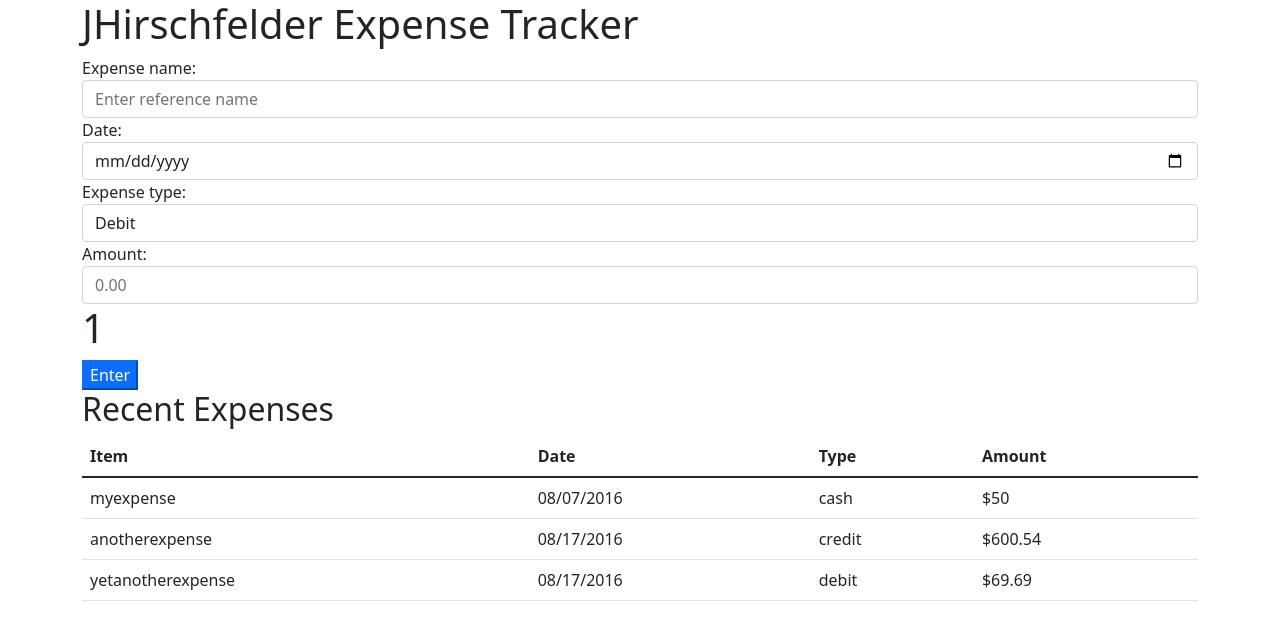
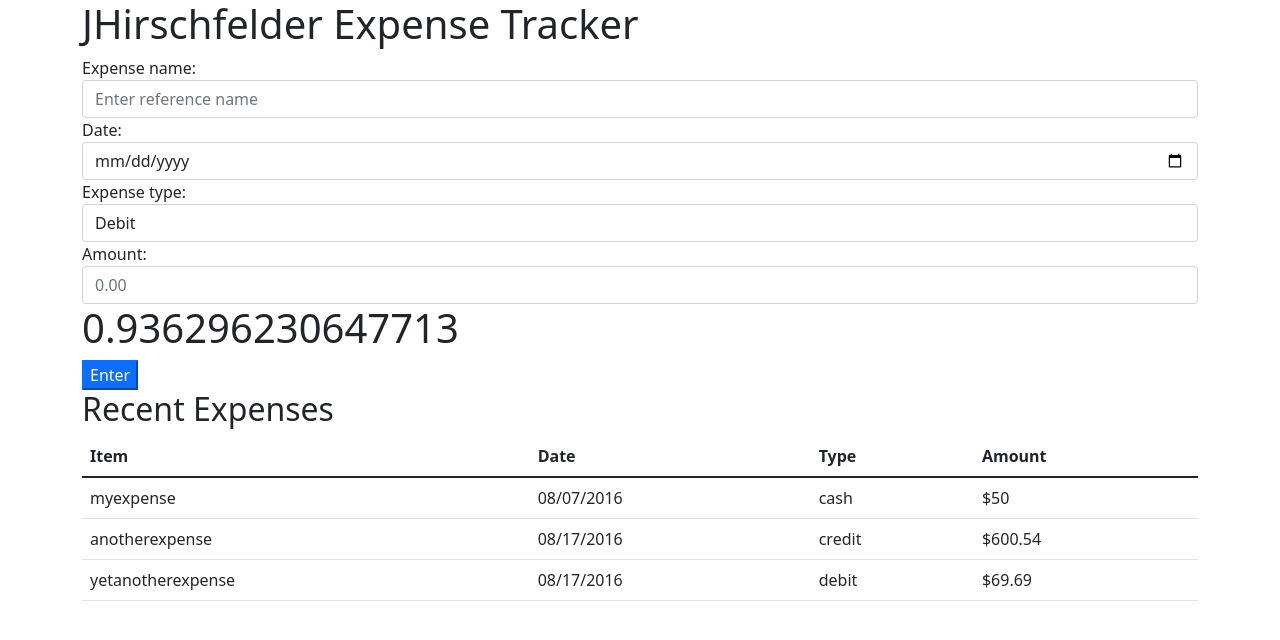
Before and after one commit to JHirschfelder/Expense-tracker-app, a React (Create React App) app: page / in a window 1280 px wide. Shown: the top 640 px of the page. Built offline with nearby package versions, Linux system fonts and the light colour scheme.

Commit message:
Changed state to an object for passing to an array

```diff
--- a/src/Components/DataEntry.js
+++ b/src/Components/DataEntry.js
@@ -1,23 +1,25 @@
 import React from 'react'
-
 import RenderTable from "./RenderTable"
 
 /*
-expense array in state
-make it an object
 pass to array of expenses
 pass array to render table
 */
+
+let idValue=Math.random()
+
 
 class DataEntry extends React.Component {
   constructor(props) {
     super(props)
       this.state = {
-        idcounter: 1,
-        expensename: "",
-        date: "",
-        expensetype: "",
-        amount: "",
+        input: {
+          idcounter: idValue,
+          expensename: "",
+          date: "",
+          expensetype: "",
+          amount: "",
+        }
       }
     this.handleChange = this.handleChange.bind(this)
     this.handleSubmit = this.handleSubmit.bind(this)
@@ -31,9 +33,11 @@ class DataEntry extends React.Component {
 
   handleSubmit = event => {
     event.preventDefault()
-    const NewLineItem = [this.state.idcounter, this.state.expensename, this.state.date, this.state.expensetype, this.state.amount]
+    const NewLineItem = [this.state.input.idcounter, this.state.input.expensename, this.state.input.date, this.state.input.expensetype, this.state.input.amount]
+
     if (NewLineItem.some(this.checkForBlanks)!== false) {
       alert ("Please complete all value fields")
+
     }
     console.log(NewLineItem)
   }
@@ -41,6 +45,7 @@ class DataEntry extends React.Component {
   checkForBlanks (item) {
     return item === ""
   }
+
 
   render() {
 
@@ -89,7 +94,7 @@ class DataEntry extends React.Component {
             onChange={this.handleChange}
             className="form-control"
           />
-          <h1>{this.state.idcounter} {this.state.expensename} {this.state.date} {this.state.expensetype} {this.state.amount}</h1>
+          <h1>{this.state.input.idcounter} {this.state.expensename} {this.state.date} {this.state.expensetype} {this.state.amount}</h1>
           <button type="submit" className="btn-primary">Enter</button>
 
 
@@ -97,8 +102,8 @@ class DataEntry extends React.Component {
       </form>
 
       <h2>Recent Expenses</h2>
-      <RenderTable expenses={this.state}/>
-            </>
+      <RenderTable expense={this.state}/>
+    </>
     )
 
   }
```
